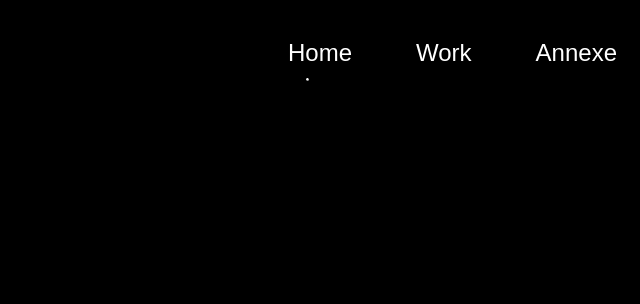
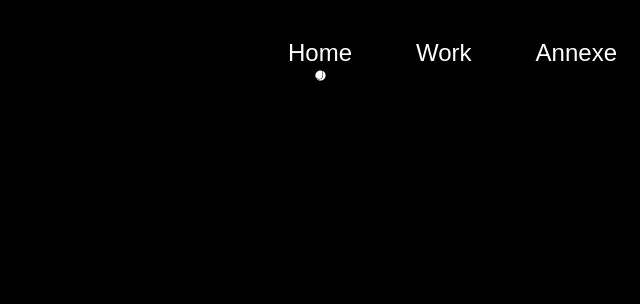
Before and after one commit to alicedrks/tfa, a website: page src/rux.html in a window 1280 px wide. Shown: the top 304 px of the page, 577-1217 px from the left. Drawn offline with nearby package versions, Linux system fonts and the light colour scheme; files that its build step writes are made by us from their sources; a web font is replaced by a local one.

Commit message:
changement actif nav

```diff
--- a/src/styles/components/_home.scss
+++ b/src/styles/components/_home.scss
@@ -412,11 +412,6 @@ h1{
     }
 }
 
-
-
-
-
-
 //950px - 1110px
 @media (min-width: 950px){ //padding and margin left/right + background size + 2 colonnes description
     .header{
--- a/src/styles/components/_nav.scss
+++ b/src/styles/components/_nav.scss
@@ -100,6 +100,8 @@
 
             &--active{
                 background-position-y: 100%;
+                background-size: 17%;
+                background-position-x: 50%;
                 transition: opacity 0.2s linear;
             }
         }
```
Also changed, not shown: dist/styles/app.css, 1 other file.
